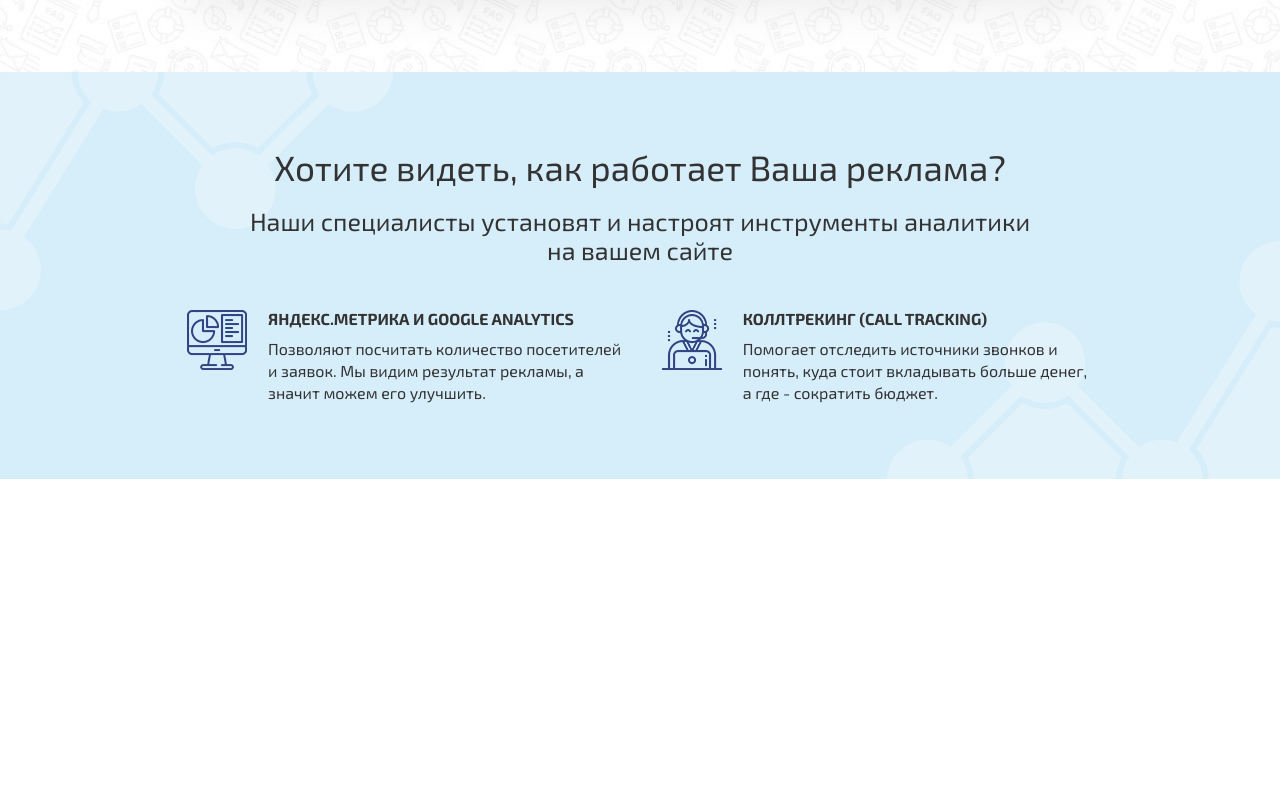
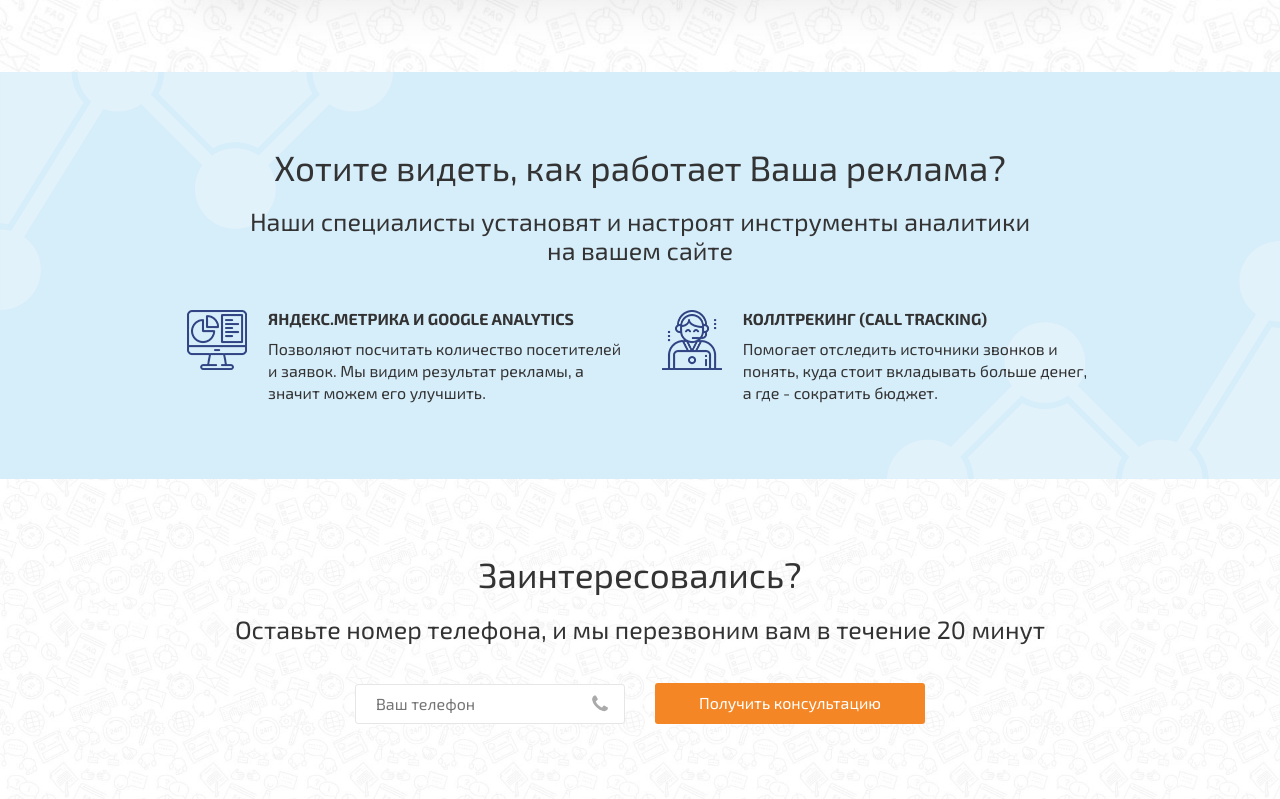
Before and after one commit to ZhenyaDope/LayoutImpulse, a plain HTML site: page index.html in a window 1280 px wide. Shown: the part 2911-3710 px from the top of the page. Before the commit the page ends 3390 px from the top, so only its background shows below. Drawn offline with Linux system fonts and the light colour scheme.

Commit message:
Добавлен блок с promo

```diff
--- a/index.html
+++ b/index.html
@@ -245,6 +245,22 @@
     <!-- END WORK -->
 
 
+    <!-- BEGIN PROMO -->
+    <section class="promo">
+        <div class="container">
+            <div class="promo__wrapper">
+                <h2 class="promo__title">Заинтересовались?</h2>
+                <p class="promo__subtitle">Оставьте номер телефона, и мы перезвоним вам в течение 20 минут</p>
+                <form action="#" class="order-form">
+                    <div class="input-wrapper">
+                        <input placeholder="Ваш телефон" class="promo__form-input" type="text">
+                    </div>
+                    <button class="promo__form-btn btn--yellow" type="submit">Получить консультацию</button>
+                </form>
+            </div>
+        </div>
+    </section>
+    <!-- END PROMO -->
 
 
 
--- a/styles/_global.scss
+++ b/styles/_global.scss
@@ -17,7 +17,7 @@ $orange: #f48625;
     display: flex;
     align-items: center;
     justify-content: space-between;
-    .order-form__input{
+    input{
         width: 270px;
         height: 40px;
         padding-left: 20px;
@@ -30,7 +30,9 @@ $orange: #f48625;
         outline: none;
     }
 
-    .order-form__btn{
+    button{
+        outline: none;
+        cursor: pointer;
         display: inline-block;
         text-align: center;
         border: 2px solid transparent;
--- /dev/null
+++ b/styles/_promo.scss
@@ -0,0 +1,48 @@
+.promo{
+    padding:75px 0;
+    background: url('../assets/img/promo/bg.jpg') no-repeat center center;
+    background-size: cover;
+    &__wrapper{
+        display: flex;
+        flex-direction: column;
+        align-items: center;
+    }
+    &__title{
+        font-size: 35px;
+        font-weight: 400;
+        text-align: center;
+        margin-bottom: 20px;
+    }
+    &__subtitle{
+        margin-bottom: 40px;
+        font-size: 25px;
+        font-weight: 400;
+        text-align: center;
+    }
+    .input-wrapper{
+        position: relative;
+        margin-right: 30px;
+        input{
+            outline:none;
+            &:focus{
+                border-color: $orange;
+            }
+        }
+        &::before{
+            content: '';
+            position: absolute;
+            right: 15px;
+            width: 20px;
+            height: 20px;
+            top: 50%;
+
+            -webkit-transform: translateY(-50%);
+            transform: translateY(-50%);
+            background: url('../assets/img/intro/phone.svg') no-repeat center/cover ;
+
+        }
+    }
+    &__form-btn{
+        padding:9px 42px;
+    }
+}
--- a/styles/style.scss
+++ b/styles/style.scss
@@ -36,3 +36,5 @@ body{
 @import 'why';
 
 @import 'work';
+
+@import 'promo';
```
Also changed, not shown: assets/img/promo/bg.jpg (added), assets/img/promo/phone.svg (added), styles/style.css, 1 other file.
